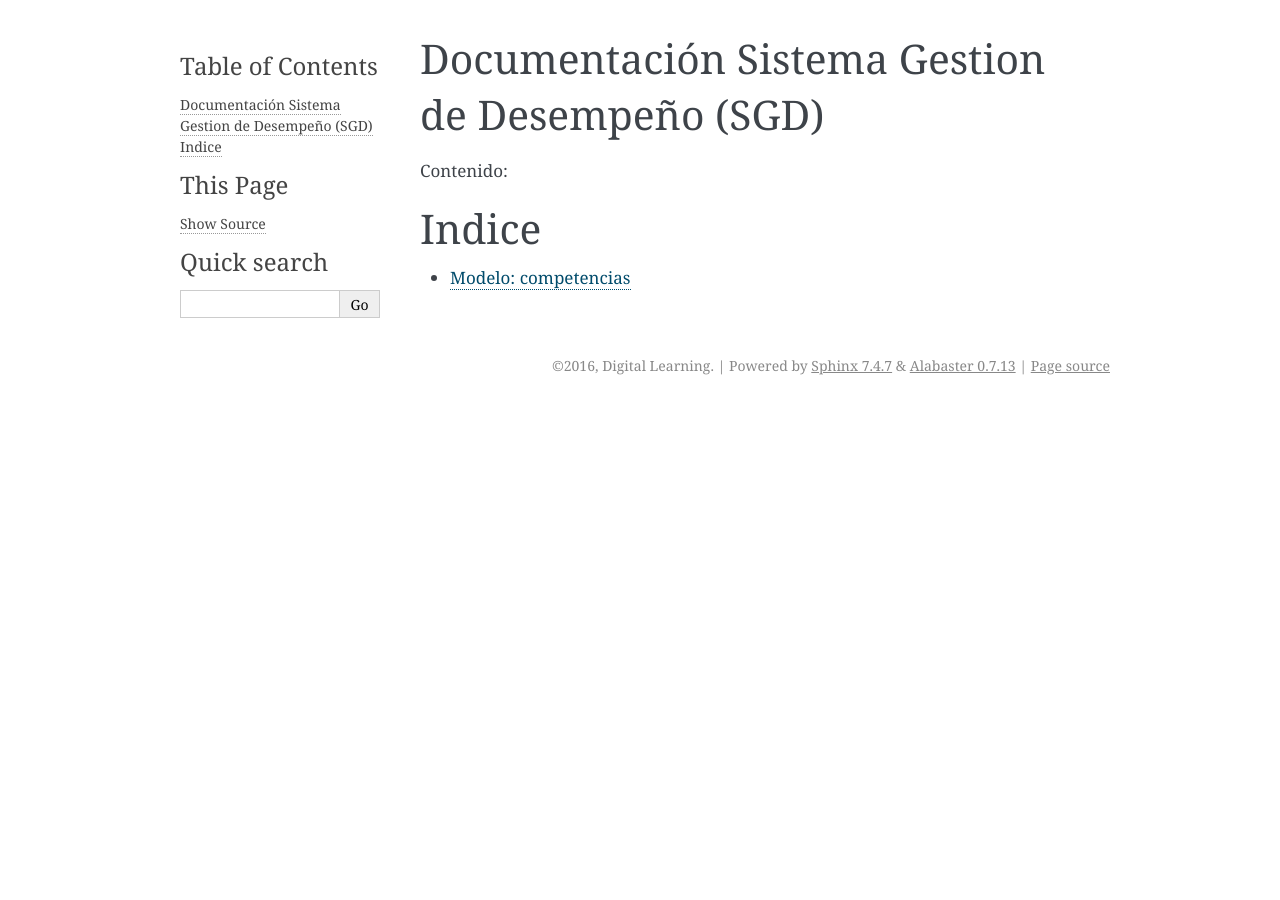
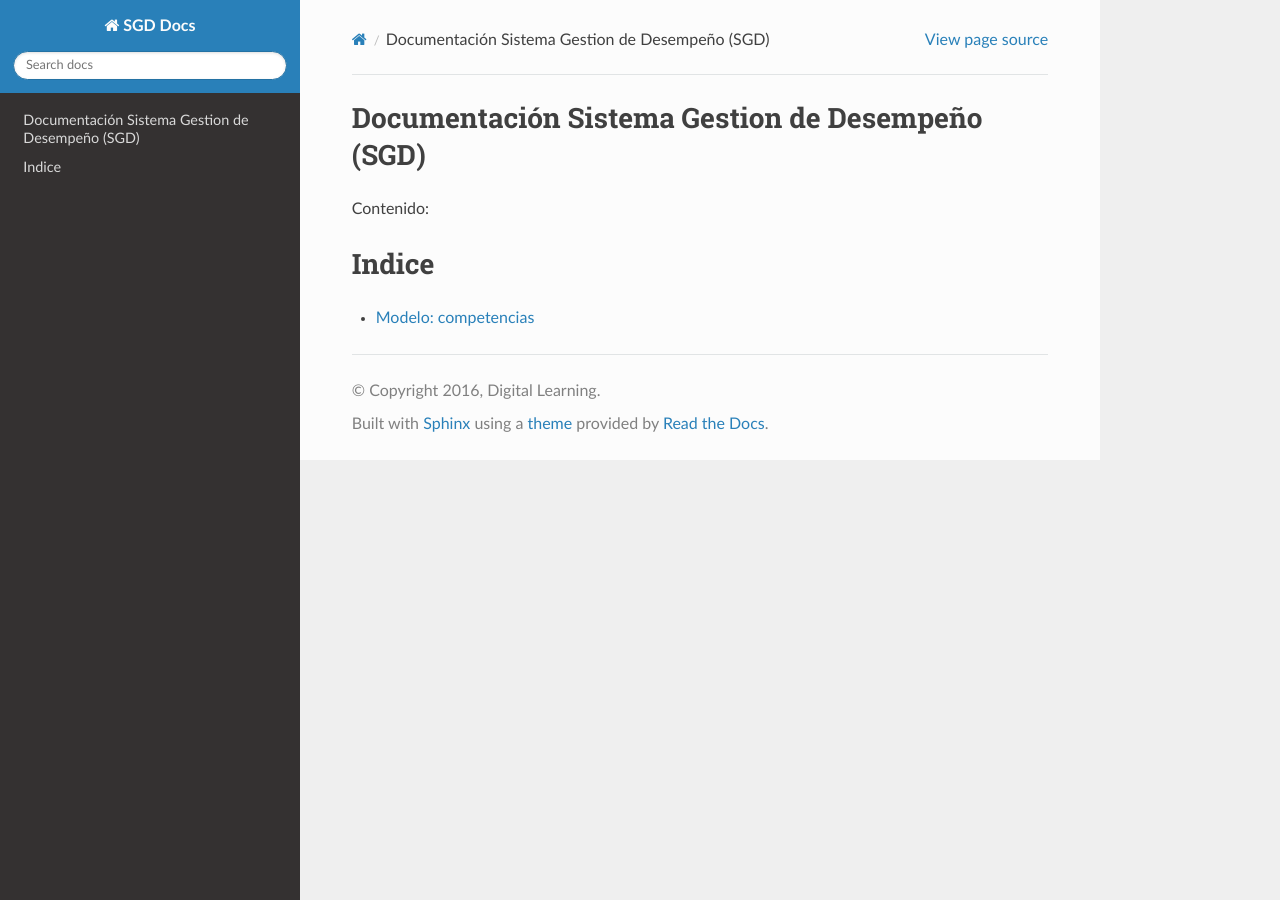
Before and after one commit to emegodoyr/doc-sgd, a Sphinx documentation site: the page built from source/index.rst, in a window 1280 px wide. Built offline with Sphinx 7.4.7 and the Read the Docs theme 2.0.0, drawn with Linux system fonts in a browser that asks for light colours; formulas are drawn with MathJax 3.

Commit message:
agregado theme read_the_docs

```diff
--- a/source/conf.py
+++ b/source/conf.py
@@ -29,6 +29,8 @@
 # Add any Sphinx extension module names here, as strings. They can be
 # extensions coming with Sphinx (named 'sphinx.ext.*') or your custom
 # ones.
+
+import sys, os
 extensions = [
     'sphinx.ext.imgmath',
     'sphinx.ext.ifconfig',
@@ -53,7 +55,7 @@ source_suffix = '.rst'
 master_doc = 'index'
 
 # General information about the project.
-project = u'SGD'
+project = u'SGD Docs'
 copyright = u'2016, Digital Learning'
 author = u'Digital Learning'
 
@@ -62,9 +64,9 @@ author = u'Digital Learning'
 # built documents.
 #
 # The short X.Y version.
-version = u'0.0.1'
+version = u'v0.0.1'
 # The full version, including alpha/beta/rc tags.
-release = u'1.0'
+release = u'v1.0'
 
 # The language for content autogenerated by Sphinx. Refer to documentation
 # for a list of supported languages.
@@ -124,13 +126,24 @@ todo_include_todos = False
 # The theme to use for HTML and HTML Help pages.  See the documentation for
 # a list of builtin themes.
 #
-html_theme = 'alabaster'
+# html_theme = 'alabaster'
+sys.path.append(os.path.abspath('_themes'))
 
+html_theme_path = ['_themes',]
+html_theme = "sphinx_rtd_theme"
+# html_theme = 'bootstrap'
+
+
+# Optional. Use a shorter name to conserve nav. bar space.
+html_short_title = 'SGD Docs'
 # Theme options are theme-specific and customize the look and feel of a theme
 # further.  For a list of options available for each theme, see the
 # documentation.
 #
-# html_theme_options = {}
+html_theme_options = {
+    'collapse_navigation': False,
+    'display_version': False
+}
 
 # Add any paths that contain custom themes here, relative to this directory.
 # html_theme_path = []
--- a/source/modelos/competencia/competencias.rst
+++ b/source/modelos/competencia/competencias.rst
@@ -9,7 +9,7 @@ Modelo relacional para el modulo.
 referencia del modelo:
 
 .. image:: model-competencias.png
-   :height: 350px
+   :height: 750px
    :scale: 50 %
    :alt: modelo relacional competencias
    :align: left
```
Also changed, not shown: 2 other files.
